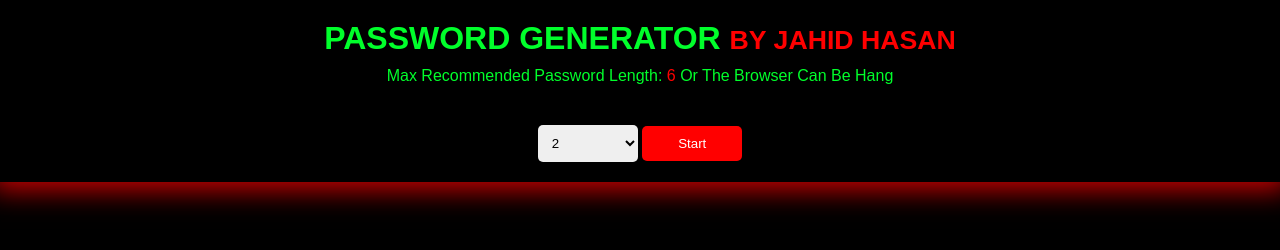
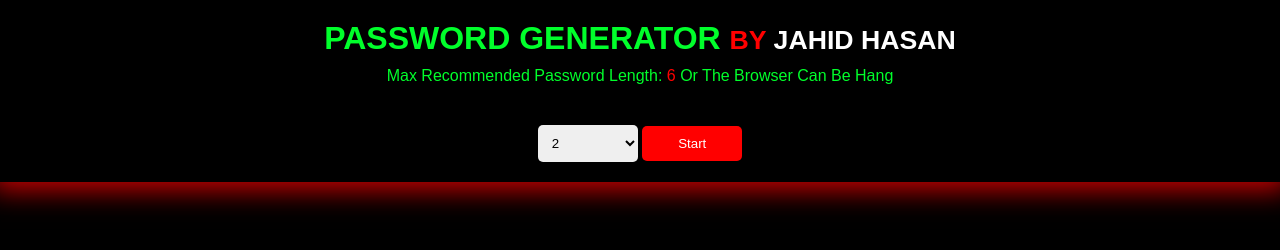
Before and after one commit to jahid757/password_genaretor, a plain HTML site: page index.html in a window 1280 px wide. Drawn offline with Linux system fonts and the light colour scheme.

Commit message:
add fb libk

```diff
--- a/index.html
+++ b/index.html
@@ -9,7 +9,7 @@
 </head>
 <body>
     <div class="fixed">
-        <h1 class="title">Password Generator <small class="red">By Jahid Hasan</small></h1>
+        <h1 class="title">Password Generator <small class="red">By <a href="https://www.facebook.com/jahid757/">Jahid Hasan</a></small></h1>
         <p class="title sub">Max Recommended Password Length: <span class="red">6</span> <span>or the browser can be hang</span></p>
 
 
--- a/style.css
+++ b/style.css
@@ -1,6 +1,10 @@
 *{padding: 0;margin: 0;box-sizing: border-box;font-family: Arial, Helvetica, sans-serif;}
 body{
     background-color:rgb(0, 0, 0);
+}
+a{
+    text-decoration: none;
+    color: white;
 }
 .title{
     text-align: center;
```
